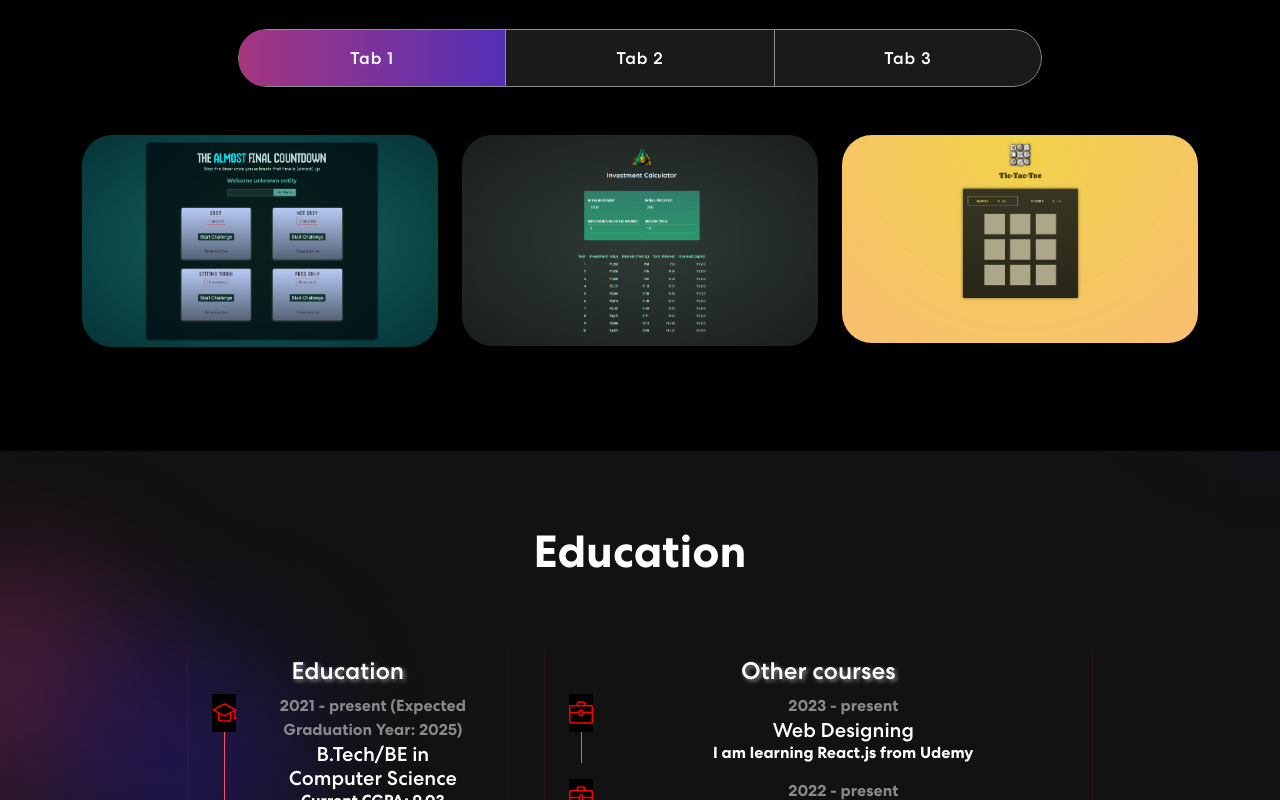
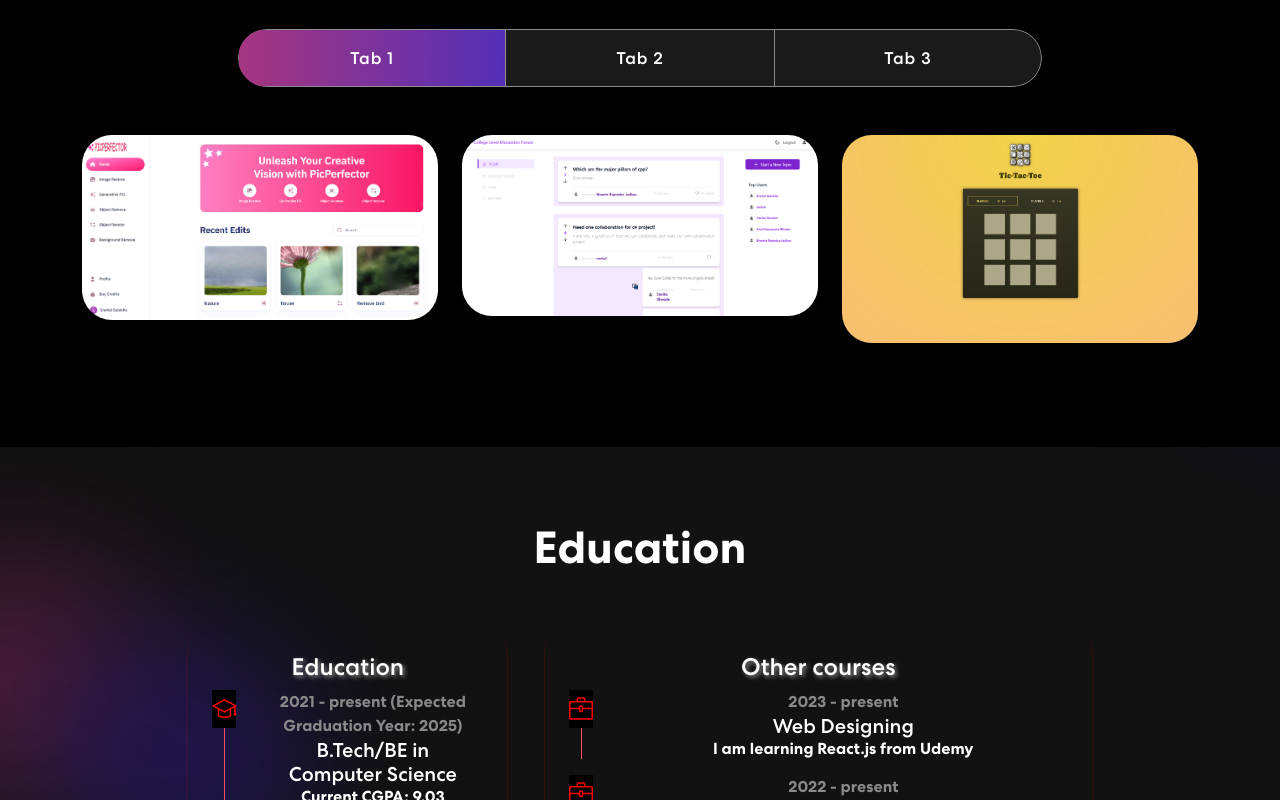
Before and after one commit to SnehalMarutiSalokhe/Portfolio-using-React.js, a React (Create React App) app in the folder portfolio/: page / in a window 1280 px wide. Shown: the part 1740-2540 px from the top of the page. Built offline with nearby package versions, Linux system fonts and the light colour scheme; the HTML template or start-up script is replaced by a standard one.

Commit message:
added new projects

```diff
--- a/portfolio/src/Components/experiences/Exp.jsx
+++ b/portfolio/src/Components/experiences/Exp.jsx
@@ -15,7 +15,7 @@ export default function Exp() {
       <div className="Exp-container">
       <h2>Experience</h2>
         <div className="Exp">
-          <Steps current={2} percent={60}>
+          <Steps current={3} >
             <Steps.Step
               title={<span style={{ color: titleColor }}>Content Writer</span>}
               description={
--- a/portfolio/src/Components/projects/Projects.css
+++ b/portfolio/src/Components/projects/Projects.css
@@ -129,4 +129,6 @@
   .proj-imgbx a{
     list-style: none;
     text-decoration: none;
+    color: rgb(224, 215, 148);
+    text-decoration: underline;
   }
--- a/portfolio/src/Components/projects/Projects.jsx
+++ b/portfolio/src/Components/projects/Projects.jsx
@@ -4,11 +4,35 @@ import { ProjectCard } from "./ProjectCard";
 import projImg1 from "../../assets/img/project-img1.png";
 import projImg2 from "../../assets/img/project-img2.png";
 import projImg3 from "../../assets/img/project-img3.png";
+import picPerfectorImg from "../../assets/img/pic-perfector-img.png";
+import collegeLevelDiscussionForum from "../../assets/img/college-level-discussion-forum-img.png";
 import colorSharp2 from "../../assets/img/color-sharp2.png";
 import "./Projects.css";
 import TrackVisibility from "react-on-screen";
 
 export const Projects = () => {
+
+  const projects1 = [
+    {
+      title: "PICPERFECTOR",
+      description: "Next.js | MongoDB | TypeScript | Tailwind CSS",
+      imgUrl: picPerfectorImg,
+      link: "https://pic-perfector-dusky.vercel.app/",
+    },
+    {
+      title: "College Level Discussion Forum",
+      description: "MongoDB||Express.js||React.js||Node.js||socket.io",
+      imgUrl: collegeLevelDiscussionForum,
+      link: "https://college-level-discussion-forum.vercel.app",
+    },
+    {
+      title: "Tic-Tac-Toe",
+      description: "Used -> React.js|Tailwind CSS|MUI",
+      imgUrl: projImg3,
+      link: "https://tic-tac-toe-game-using-reactjs.vercel.app",
+    },
+  ];
+
   const projects = [
     {
       title: "THE ALMOST FINAL COUNTDOWN",
@@ -29,6 +53,7 @@ export const Projects = () => {
       link: "https://tic-tac-toe-game-using-reactjs.vercel.app",
     },
   ];
+
 
   return (
     <section className="project" id="projects">
@@ -51,6 +76,7 @@ export const Projects = () => {
                     combination of React.js for frontend logic, Tailwind CSS for
                     styling, and Material UI (MUI) for component design.
                   </p>
+
                   <Tab.Container id="projects-tabs" defaultActiveKey="first">
                     <Nav
                       variant="pills"
@@ -67,6 +93,8 @@ export const Projects = () => {
                         <Nav.Link eventKey="third">Tab 3</Nav.Link>
                       </Nav.Item>
                     </Nav>
+
+
                     <Tab.Content
                       id="slideInUp"
                       className={
@@ -75,19 +103,19 @@ export const Projects = () => {
                     >
                       <Tab.Pane eventKey="first">
                         <Row>
+                          {projects1.map((project, index) => {
+                            return <ProjectCard key={index} {...project} />;
+                          })}
+                        </Row>
+                      </Tab.Pane>
+
+
+                      <Tab.Pane eventKey="second">
+                         <Row>
                           {projects.map((project, index) => {
                             return <ProjectCard key={index} {...project} />;
                           })}
                         </Row>
-                      </Tab.Pane>
-                      <Tab.Pane eventKey="section">
-                        <p>
-                          Lorem ipsum dolor sit amet consectetur adipisicing
-                          elit. Cumque quam, quod neque provident velit, rem
-                          explicabo excepturi id illo molestiae blanditiis,
-                          eligendi dicta officiis asperiores delectus quasi
-                          inventore debitis quo.
-                        </p>
                       </Tab.Pane>
                       <Tab.Pane eventKey="third">
                         <p>
```
Also changed, not shown: portfolio/src/Components/tech/Tech.jsx (added, +9 -0 lines), portfolio/src/assets/img/college-level-discussion-forum-img.png (added), portfolio/src/assets/img/pic-perfector-img.png (added).
